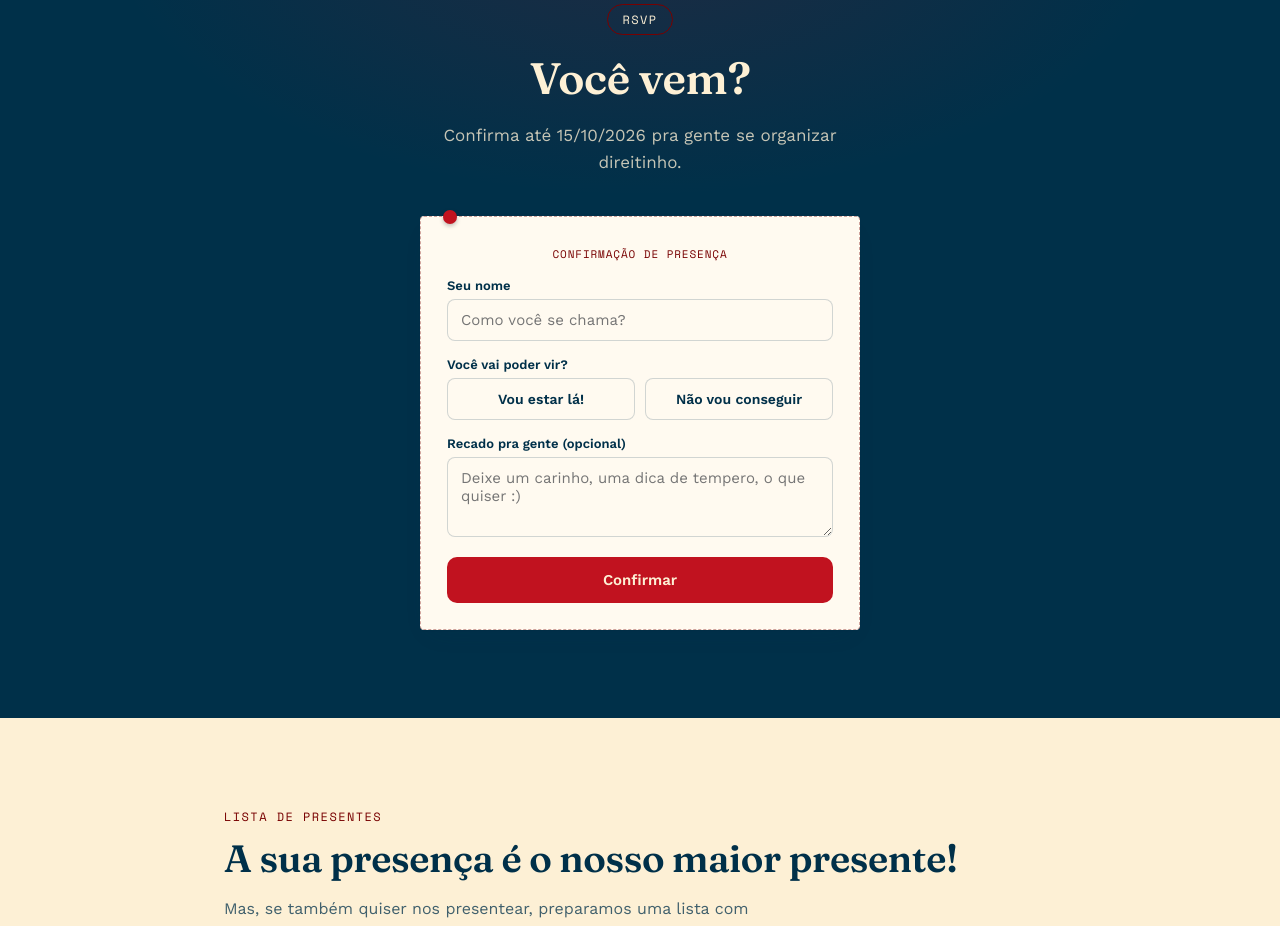
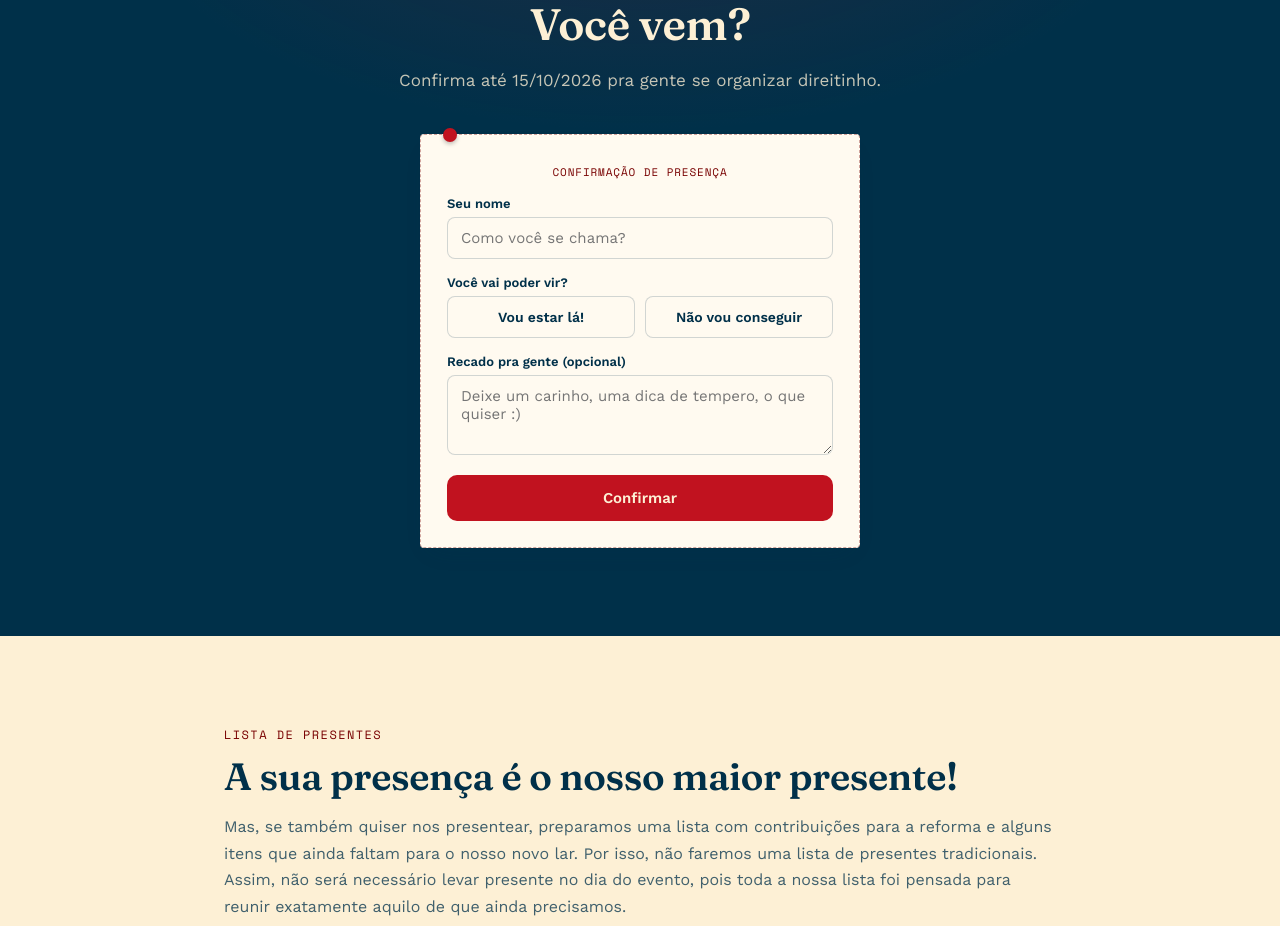
Before and after one commit to maathsousa/cha-de-panela, a Next.js app: page / in a window 1280 px wide. Shown: the part 1380-2306 px from the top of the page. Built offline with nearby package versions, Linux system fonts and the light colour scheme; no server answers.

Commit message:
Update globals.css

```diff
--- a/app/globals.css
+++ b/app/globals.css
@@ -113,7 +113,7 @@ button {
 
 .hero__subtitulo {
   margin: 20px auto 0;
-  max-width: 480px;
+  max-width: 100%;
   font-size: 17px;
   line-height: 1.6;
   color: rgba(253, 240, 213, 0.78);
@@ -230,7 +230,7 @@ button {
 
 .secao__texto {
   margin-top: 14px;
-  max-width: 560px;
+  max-width: 100%;
   line-height: 1.65;
   color: rgba(0, 48, 73, 0.75);
 }
```
